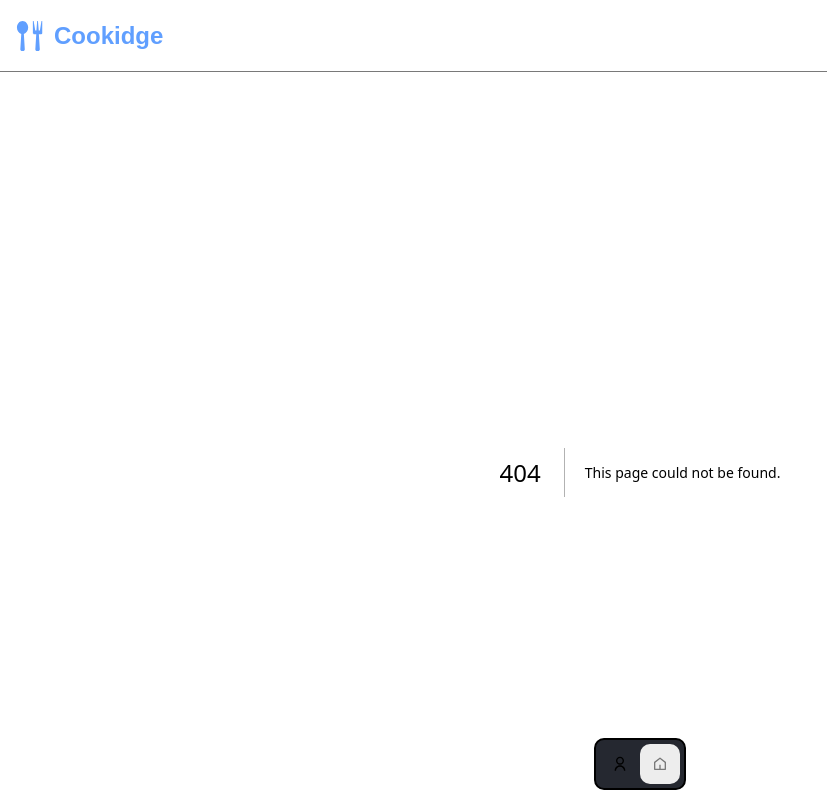
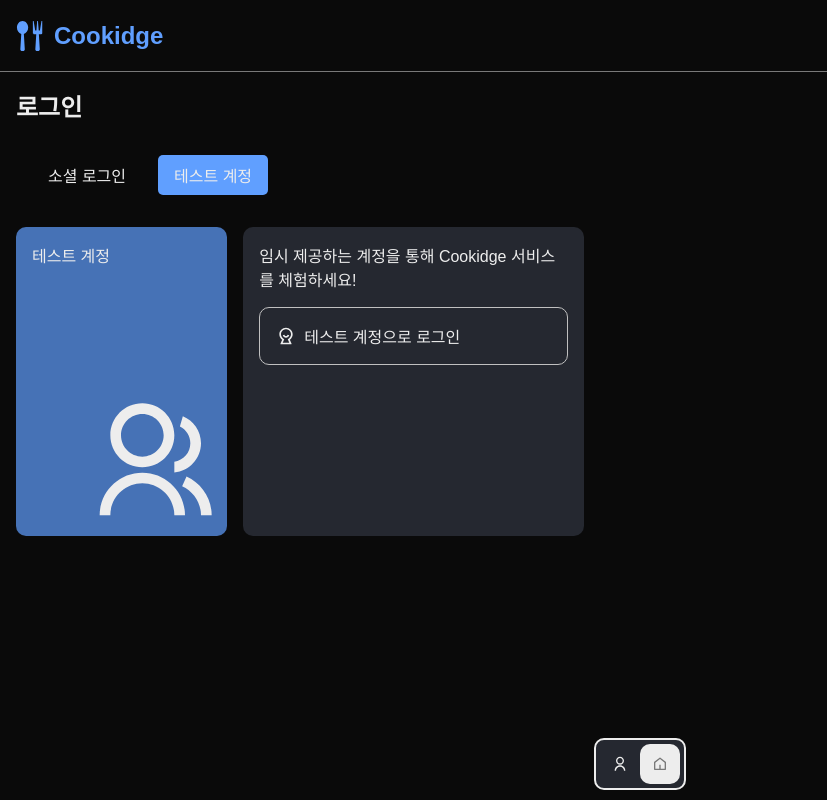
Before and after one commit to MzHong00/next-cookidge, a Next.js app: page /login in a window 1280 px wide. Before the commit this address had no page. Shown: the whole page, without its empty margins (0-827 px from the left). Built offline with nearby package versions, Linux system fonts and the light colour scheme.

Commit message:
feat: 로컬 환경에서 로그인 기능 구현
- 로그인 모션 박스 구현
- 로그인 페이지 및 리다이렉션 페이지 구현

```diff
--- /dev/null
+++ b/src/app/login/page.tsx
@@ -0,0 +1,5 @@
+import { LoginBox } from "@/components/features/user/login/loginBox";
+
+export default function LoginPage() {
+  return <LoginBox />;
+}
--- /dev/null
+++ b/src/components/features/user/login/loginBox.module.scss
@@ -0,0 +1,61 @@
+@use '/src/styles/mixin.scss' as m;
+
+.container {
+    width: 600px;
+    aspect-ratio: 1/0.8;
+}
+
+.loginLayout {
+    padding: 0;
+    flex-grow: 1;
+
+    &>section {
+        padding: 1rem;
+        border-radius: inherit;
+    }
+}
+
+.loginSection {
+    padding: 1rem;
+    @include m.flex-layout(column);
+    background-color: rgb(var(--color-dark));
+    flex-basis: 60%;
+    z-index: 10;
+
+    &>button {
+        width: 100%;
+        padding-block: 0.5rem;
+        border: 1px solid silver;
+        border-radius: var(--border-radius);
+        transition-duration: 0.3s;
+
+        &:hover {
+            color: rgb(var(--background));
+            background-color: rgb(var(--foreground));
+        }
+
+        &>* {
+            background-color: unset;
+        }
+    }
+}
+
+.subSection {
+    position: relative;
+    background-color: rgb(var(--color-main), 0.7);
+    flex-grow: 1;
+    overflow: hidden;
+
+    &>svg {
+        position: absolute;
+        right: 10px;
+        bottom: 10px;
+        font-size: 8rem;
+    }
+}
+
+@media screen and (max-width:768px) {
+    .container {
+        width: 100%;
+    }
+}
--- /dev/null
+++ b/src/components/features/user/login/loginBox.tsx
@@ -0,0 +1,80 @@
+"use client";
+
+import { useState } from "react";
+import { motion } from "motion/react";
+import { FcGoogle } from "@react-icons/all-files/fc/FcGoogle";
+import { RiUser5Line } from "@react-icons/all-files/ri/RiUser5Line";
+import { RiGroupLine } from "@react-icons/all-files/ri/RiGroupLine";
+
+import { GoogleOAuthService } from "@/services/oauth";
+import { IconBox } from "@/components/common/iconBox";
+import { FlexColumn, FlexRow } from "@/components/common/flexBox";
+
+import styles from "./loginBox.module.scss";
+
+const LOGIN_TYPES = ["소셜 로그인", "테스트 계정"];
+
+export const LoginBox = () => {
+  const [tab, setTab] = useState(LOGIN_TYPES[1]);
+
+  return (
+    <FlexColumn className={styles.container}>
+      <h2>로그인</h2>
+
+      <FlexRow>
+        {LOGIN_TYPES.map((type) => (
+          <button
+            key={type}
+            onClick={() => setTab(type)}
+            className={`${type === tab && "main-button"}`}
+          >
+            <IconBox>{type}</IconBox>
+          </button>
+        ))}
+      </FlexRow>
+
+      <FlexRow
+        className={styles.loginLayout}
+        style={{
+          ...(tab === LOGIN_TYPES[1] && { flexDirection: "row-reverse" }),
+        }}
+      >
+        <motion.section layoutId="login" className={styles.loginSection}>
+          {tab === LOGIN_TYPES[0] && <OAuthAccount />}
+          {tab === LOGIN_TYPES[1] && <TestAccount />}
+        </motion.section>
+
+        <section className={styles.subSection}>
+          {tab}
+          <RiGroupLine />
+        </section>
+      </FlexRow>
+    </FlexColumn>
+  );
+};
+
+const TestAccount = () => {
+  return (
+    <>
+      <p>임시 제공하는 계정을 통해 Cookidge 서비스를 체험하세요!</p>
+      <button>
+        <IconBox Icon={RiUser5Line}>테스트 계정으로 로그인</IconBox>
+      </button>
+    </>
+  );
+};
+
+const OAuthAccount = () => {
+  return (
+    <>
+      <p>계정에 로그인하여 다양한 서비스를 경험하세요!</p>
+      <button
+        onClick={() => {
+          GoogleOAuthService.login();
+        }}
+      >
+        <IconBox Icon={FcGoogle}>구글 계정으로 로그인</IconBox>
+      </button>
+    </>
+  );
+};
```
Also changed, not shown: src/app/oauth-redirect/page.tsx (added, +31 -0 lines).
